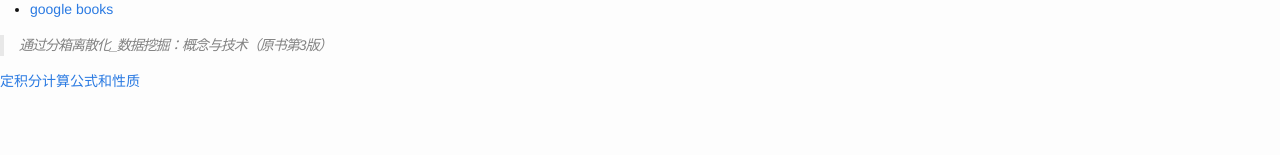
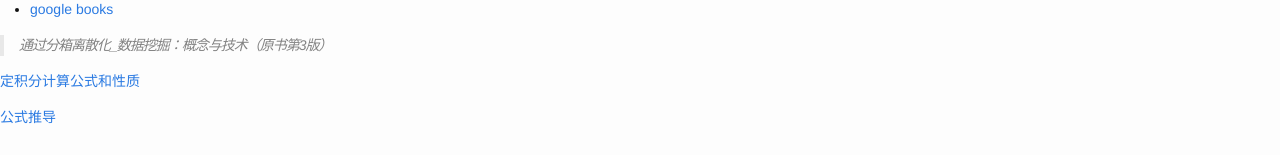
Before and after one commit to cnwarden/cnwarden.github.io, a Jekyll site: the page built from ml/index.md, in a window 1280 px wide and 900 px high, scrolled down 2396 px. Shown: the part 742-897 px from the top of the window. Built offline with Jekyll 4.4.1, drawn with Linux system fonts in a browser that asks for light colours; emoji names are drawn with the system emoji font; before the commit the page ends 3260 px from its top, so only the background shows below that.

Commit message:
Update index.md

```diff
--- a/ml/index.md
+++ b/ml/index.md
@@ -125,3 +125,5 @@ Stanford relation extractor is a Java implementation to find relations between t
 > 通过分箱离散化_数据挖掘：概念与技术（原书第3版）
 
 [定积分计算公式和性质](http://www.shuxuecheng.com/gaosuzk/content/lljx/wzja/5/5-2.htm)
+
+[公式推导](http://blog.csdn.net/pipisorry/article/details/50638749)
```
